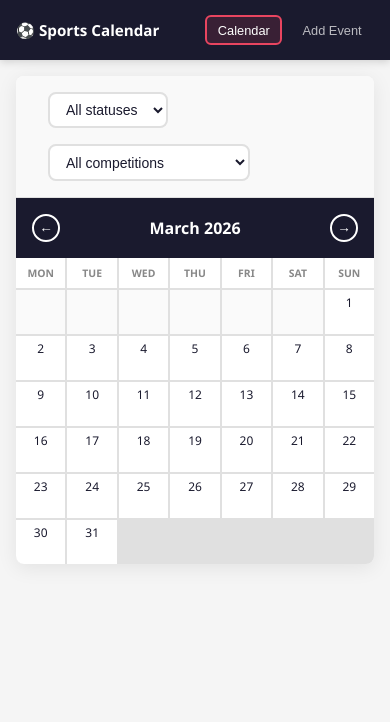
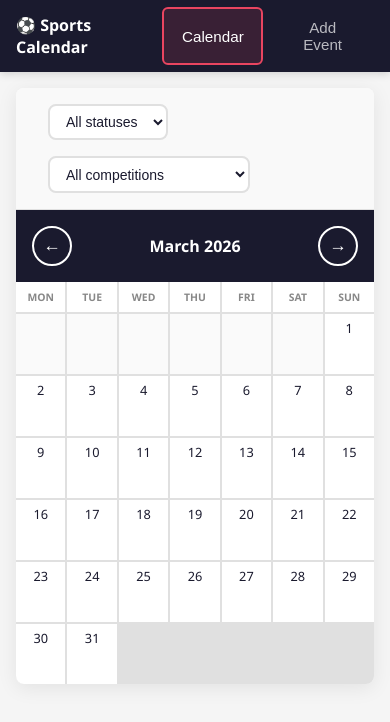
Before and after one commit to code-mike-code/sportradar-task, a website built with Vite: page index.html in a window 390 px wide. Built offline with nearby package versions, Linux system fonts and the light colour scheme.

Commit message:
fix: improve mobile calendar view

```diff
--- a/src/components/navbar.ts
+++ b/src/components/navbar.ts
@@ -24,7 +24,7 @@ export function renderNavbar(container: HTMLElement, appContainer: HTMLElement):
       if (view === 'calendar') {
         renderCalendar(appContainer)
       } else if (view === 'add-event') {
-        import('./addEventForm').then(({ renderAddEventForm }) => {
+        import('./addEventForm.ts').then(({ renderAddEventForm }) => {
           renderAddEventForm(appContainer)
         })
       }
--- a/src/style.css
+++ b/src/style.css
@@ -29,7 +29,6 @@ body {
   box-shadow: 0 4px 20px rgba(0,0,0, 0.08);
   overflow: hidden;
 }
-
 .calendar-header {
   display: flex;
   align-items: center;
@@ -38,12 +37,10 @@ body {
   background: var(--color-primary);
   color: var(--color-white);
 }
-
 .calendar-header h2 {
   font-size: 1.25rem;
   font-weight: 600;
 }
-
 .calendar-header button {
   background: none;
   border: 2px solid var(--color-white);
@@ -55,11 +52,9 @@ body {
   cursor: pointer;
   transition: background 0.3s;
 }
-
 .calendar-header button:hover {
   background: rgba(255,255,255, 0.2);
 }
-
 .calendar-grid {
   display: grid;
   grid-template-columns: repeat(7, 1fr);
@@ -67,7 +62,6 @@ body {
   background: #e0e0e0;
   border-top: #e0e0e0;
 }
-
 .day-label {
   background: var(--color-white);
   text-align: center;
@@ -77,7 +71,6 @@ body {
   color: #888;
   text-transform: uppercase;
 }
-
 .day-cell {
   background: var(--color-white);
   min-height: 70px;
@@ -86,24 +79,19 @@ body {
   flex-direction: column;
   align-items: center;
 }
-
 .day-cell.empty {
   background: #fafafa;
 }
-
 .day-cell.has-events {
   cursor: pointer;
 }
-
 .day-cell.has-events:hover {
   background: #fff5f7;
 }
-
 .day-number {
   font-size: 0.9rem;
   color: var(--color-primary);
 }
-
 .event-dot {
   display: block;
   width: 6px;
@@ -125,11 +113,9 @@ body {
   padding: 1rem 2rem;
   font-weight: 500;
 }
-
 .back-btn:hover {
   color: var(--color-accent);
 }
-
 .detail-card {
   max-width: 600px;
   margin: 0 auto 2rem;
@@ -138,7 +124,6 @@ body {
   box-shadow: 0 4px 20px rgba(0, 0, 0, 0.08);
   overflow: hidden;
 }
-
 .detail-header {
   background: var(--color-primary);
   color: var(--color-white);
@@ -148,7 +133,6 @@ body {
   align-items: center;
   font-size: 0.85rem;
 }
-
 .detail-stage {
   background: var(--color-accent);
   padding: 0.25rem 0.75rem;
@@ -156,14 +140,12 @@ body {
   font-size: 0.75rem;
   font-weight: 600;
 }
-
 .detail-matchup {
   text-align: center;
   font-size: 1.5rem;
   padding: 2rem;
   border-bottom: 1px solid #f0f0f0;
 }
-
 .detail-info {
   padding: 1.5rem 2rem;
   display: flex;
@@ -173,14 +155,12 @@ body {
   font-size: 0.95rem;
   border-bottom: 1px solid #f0f0f0;
 }
-
 .detail-score {
   text-align: center;
   padding: 1.5rem;
   font-size: 1.1rem;
   color: #555;
 }
-
 .detail-score strong {
   font-size: 1.5rem;
   color: var(--color-primary);
@@ -197,18 +177,15 @@ body {
   background: var(--color-primary);
   box-shadow: 0 2px 8px rgba(0, 0, 0, 0.15);
 }
-
 .navbar-brand {
   color: var(--color-white);
   font-size: 1.1rem;
   font-weight: 700;
 }
-
 .navbar-links {
   display: flex;
   gap: 0.5rem;
 }
-
 .nav-btn {
   background: none;
   border: 2px solid transparent;
@@ -219,12 +196,10 @@ body {
   cursor: pointer;
   transition: all 0.2s;
 }
-
 .nav-btn:hover {
   color: var(--color-white);
   border-color: rgba(255, 255, 255, 0.3);
 }
-
 .nav-btn.active {
   color: var(--color-white);
   border-color: var(--color-accent);
@@ -240,20 +215,17 @@ body {
   box-shadow: 0 4px 20px rgba(0, 0, 0, 0.08);
   padding: 2rem;
 }
-
 .form-title {
   font-size: 1.4rem;
   margin-bottom: 1.5rem;
   color: var(--color-primary);
 }
-
 .form-group {
   display: flex;
   flex-direction: column;
   gap: 0.4rem;
   margin-bottom: 1.2rem;
 }
-
 .form-group label {
   font-size: 0.85rem;
   font-weight: 600;
@@ -261,7 +233,6 @@ body {
   text-transform: uppercase;
   letter-spacing: 0.05em;
 }
-
 .form-group input {
   padding: 0.65rem 0.9rem;
   border: 2px solid #e0e0e0;
@@ -271,11 +242,9 @@ body {
   transition: border-color 0.2s;
   outline: none;
 }
-
 .form-group input:focus {
   border-color: var(--color-accent);
 }
-
 .submit-btn {
   width: 100%;
   padding: 0.85rem;
@@ -289,18 +258,15 @@ body {
   transition: background 0.2s;
   margin-top: 0.5rem;
 }
-
 .submit-btn:hover {
   background: #c73652;
 }
-
 .form-note {
   margin-top: 1rem;
   font-size: 0.85rem;
   color: #888;
   text-align: center;
 }
-
 .form-success {
   color: #2e7d32;
   font-weight: 600;
@@ -315,7 +281,6 @@ body {
   border-bottom: 1px solid #e0e0e0;
   flex-wrap: wrap;
 }
-
 .filters select {
   padding: 0.45rem 0.75rem;
   border: 2px solid #e0e0e0;
@@ -327,12 +292,9 @@ body {
   outline: none;
   transition: border-color 0.2s;
 }
-
 .filters select:focus {
   border-color: var(--color-accent);
 }
-
-
 
 /* ── Responsive ── */
 
@@ -341,11 +303,9 @@ body {
   .calendar {
     margin: 1.5rem;
   }
-
   .detail-card {
     margin: 0 1.5rem 2rem;
   }
-
   .form-wrapper {
     margin: 1.5rem;
   }
@@ -355,58 +315,57 @@ body {
 @media (max-width: 768px) {
   .navbar {
     padding: 0 1rem;
+    height: 68px;
   }
-
   .navbar-brand {
-    font-size: 0.95rem;
+    font-size: 1rem;
   }
-
   .nav-btn {
-    padding: 0.35rem 0.65rem;
-    font-size: 0.8rem;
+    padding: 0.55rem 1rem;
+    font-size: 0.9rem;
   }
-
-    .calendar {
+  .calendar {
     margin: 1rem;
     border-radius: 8px;
   }
-
   .calendar-header {
     padding: 1rem;
   }
-
   .calendar-header h2 {
     font-size: 1rem;
   }
-
+  .calendar-header button {
+    width: 40px;
+    height: 40px;
+    font-size: 1.1rem;
+  }
   .day-cell {
-    min-height: 44px;
-    padding: 0.25rem;
+    min-height: 60px;
+    padding: 0.35rem;
   }
-
   .day-number {
-    font-size: 0.75rem;
+    font-size: 0.8rem;
   }
-
   .day-label {
     font-size: 0.65rem;
     padding: 0.5rem 0;
   }
-
+  .event-dot {
+    width: 8px;
+    height: 8px;
+    margin: 3px auto 0;
+  }
   .detail-card {
     margin: 0 1rem 2rem;
     border-radius: 8px;
   }
-
   .detail-matchup {
     font-size: 1.1rem;
     padding: 1.25rem;
   }
-
   .detail-info {
     padding: 1rem;
   }
-
   .form-wrapper {
     margin: 1rem;
     padding: 1.25rem;
@@ -416,12 +375,13 @@ body {
 
 /* Small mobile (≤ 480px) */
 @media (max-width: 480px) {
-  .calendar-header button {
-    width: 28px;
-    height: 28px;
-    font-size: 0.85rem;
+  .navbar {
+    height: 72px;
   }
-
+  .nav-btn {
+    padding: 0.6rem 1.1rem;
+    font-size: 0.95rem;
+  }
   .detail-header {
     flex-direction: column;
     align-items: flex-start;
```
